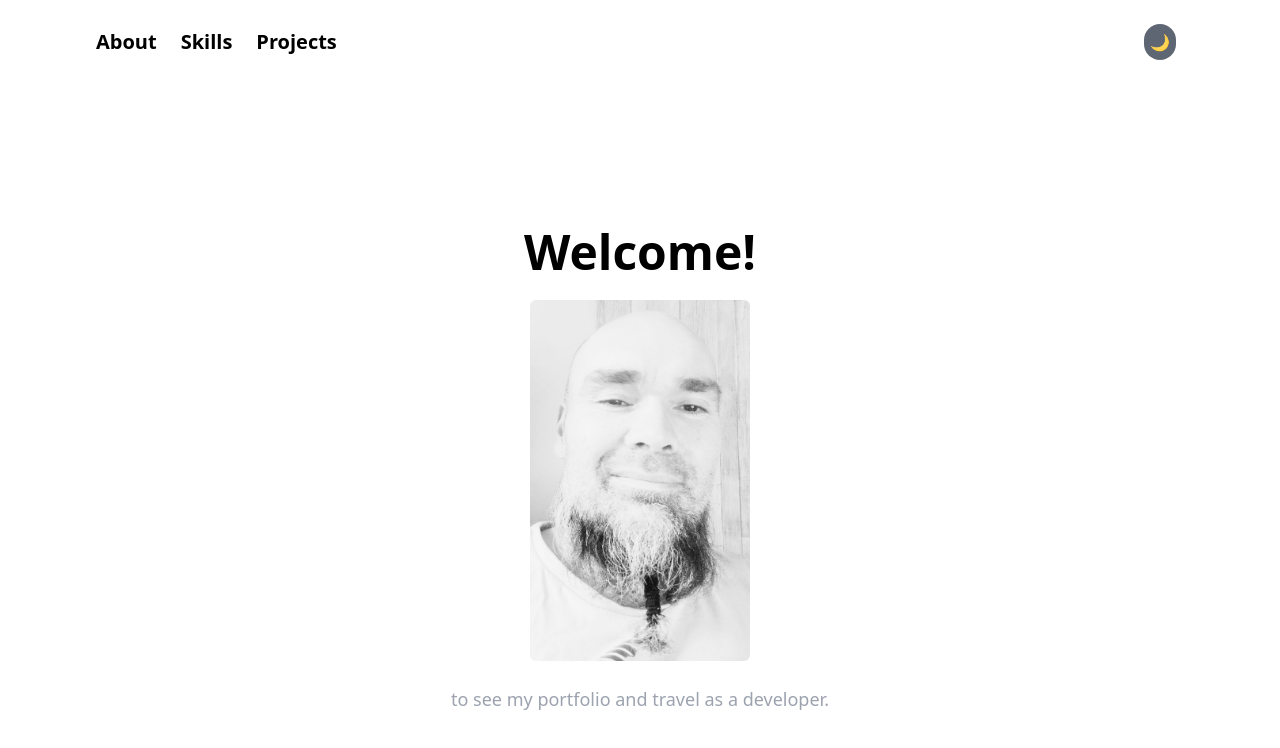
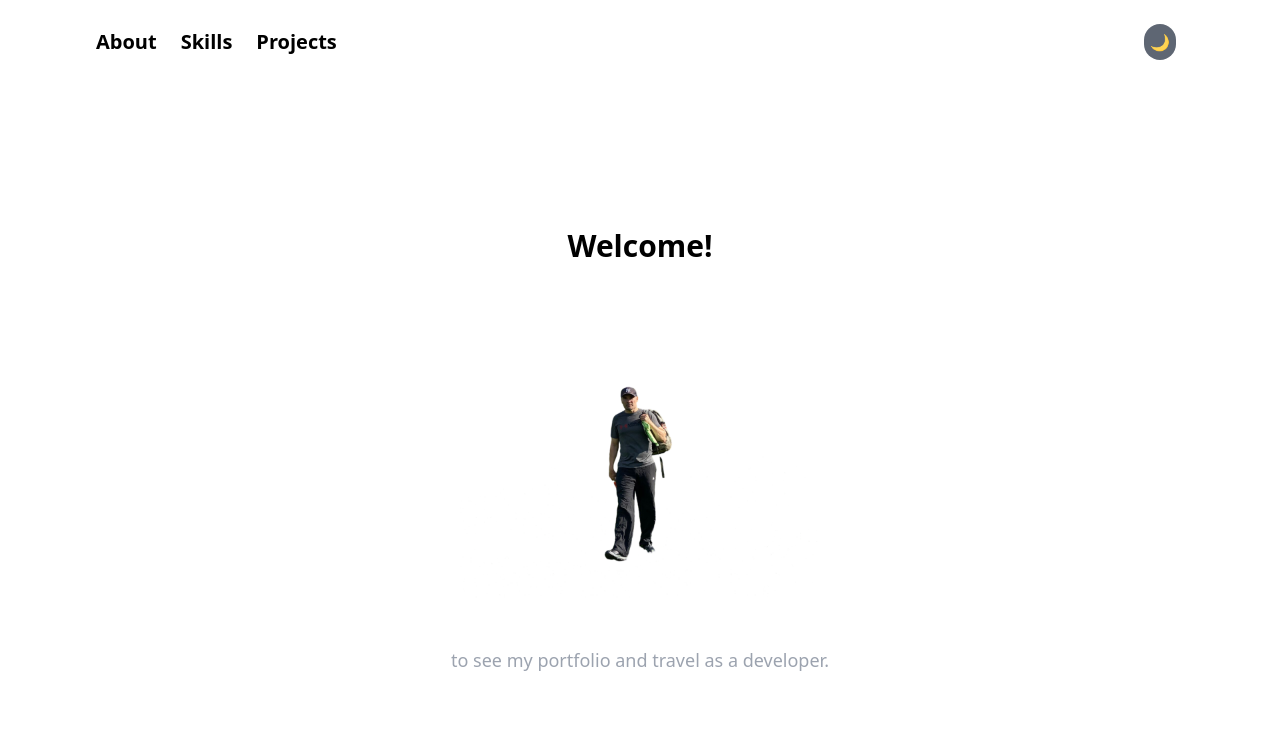
Before and after one commit to Moontags/portfolio, a Next.js app: page / in a window 1280 px wide. Shown: the top 748 px of the page. Built offline with nearby package versions, Linux system fonts and the light colour scheme.

Commit message:
New picture

```diff
--- a/app/page.tsx
+++ b/app/page.tsx
@@ -32,7 +32,7 @@ export default function Home() {
               initial={{ scale: 0, opacity: 0 }}
               whileInView={{ scale: 1, opacity: 1 }}
               transition={{ duration: 1 }}
-              className="text-5xl font-bold mb-6"
+              className="text-3xl font-bold"
             >
               Welcome!
             </motion.h1>
@@ -42,10 +42,10 @@ export default function Home() {
               whileInView={{ scale: 1, opacity: 1, rotate: 720 }}
               transition={{ repeatType: "reverse", duration: 2, ease: "linear" }}
             >
-              <Image src="/jari.jpg" alt="Rotating Earth" width={220} height={200} className="rounded-md" />
+              <Image src="/me.png" alt="Rotating Earth" width={360} height={300} className="rounded-md mt-16" />
             </motion.div>
 
-            <p className="text-lg text-gray-400 mt-6 mx-4">
+            <p className="text-lg text-gray-400 mt-12 mx-4">
               to see my portfolio and travel as a developer.
             </p>
           </section>
```
Also changed, not shown: public/me.png (added).
